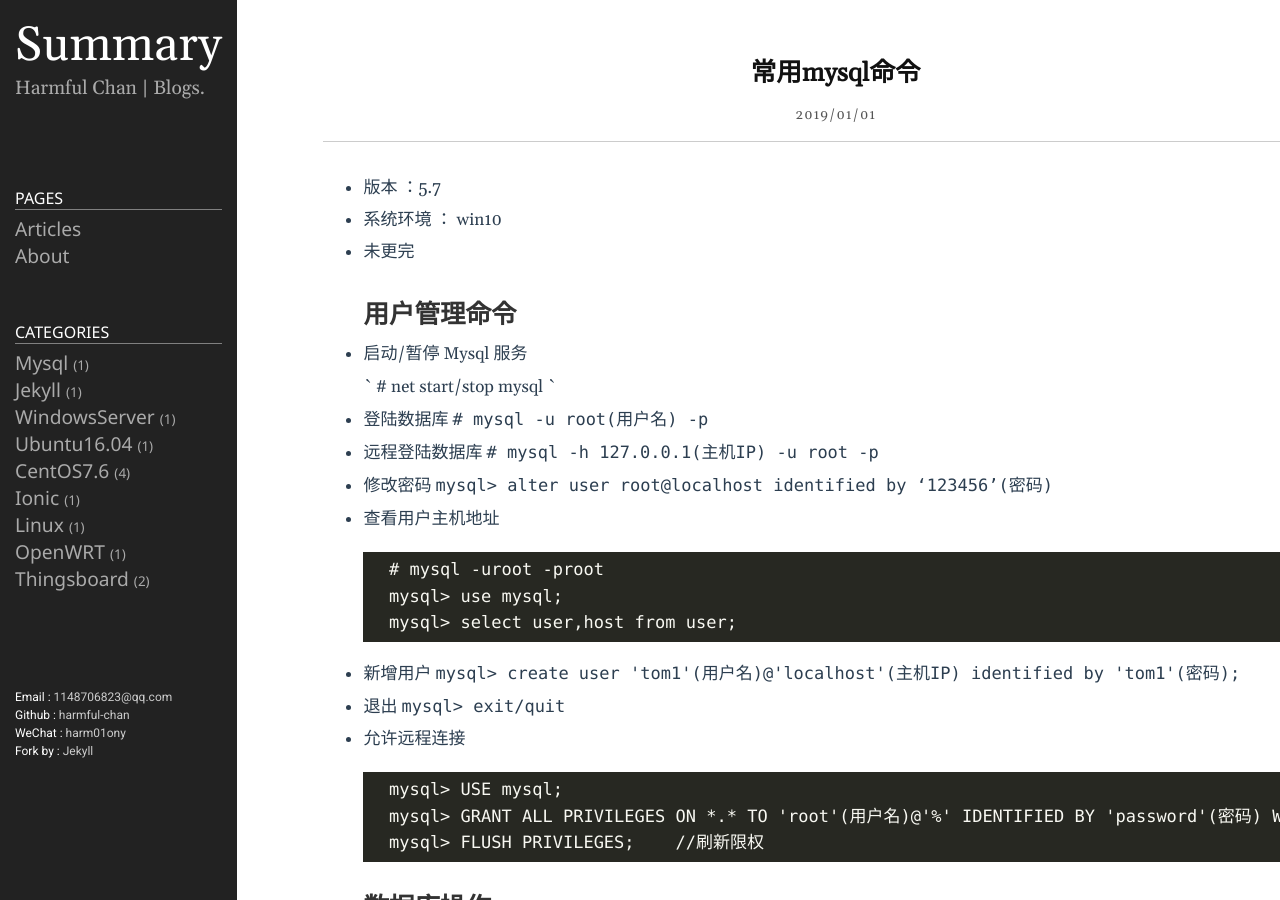
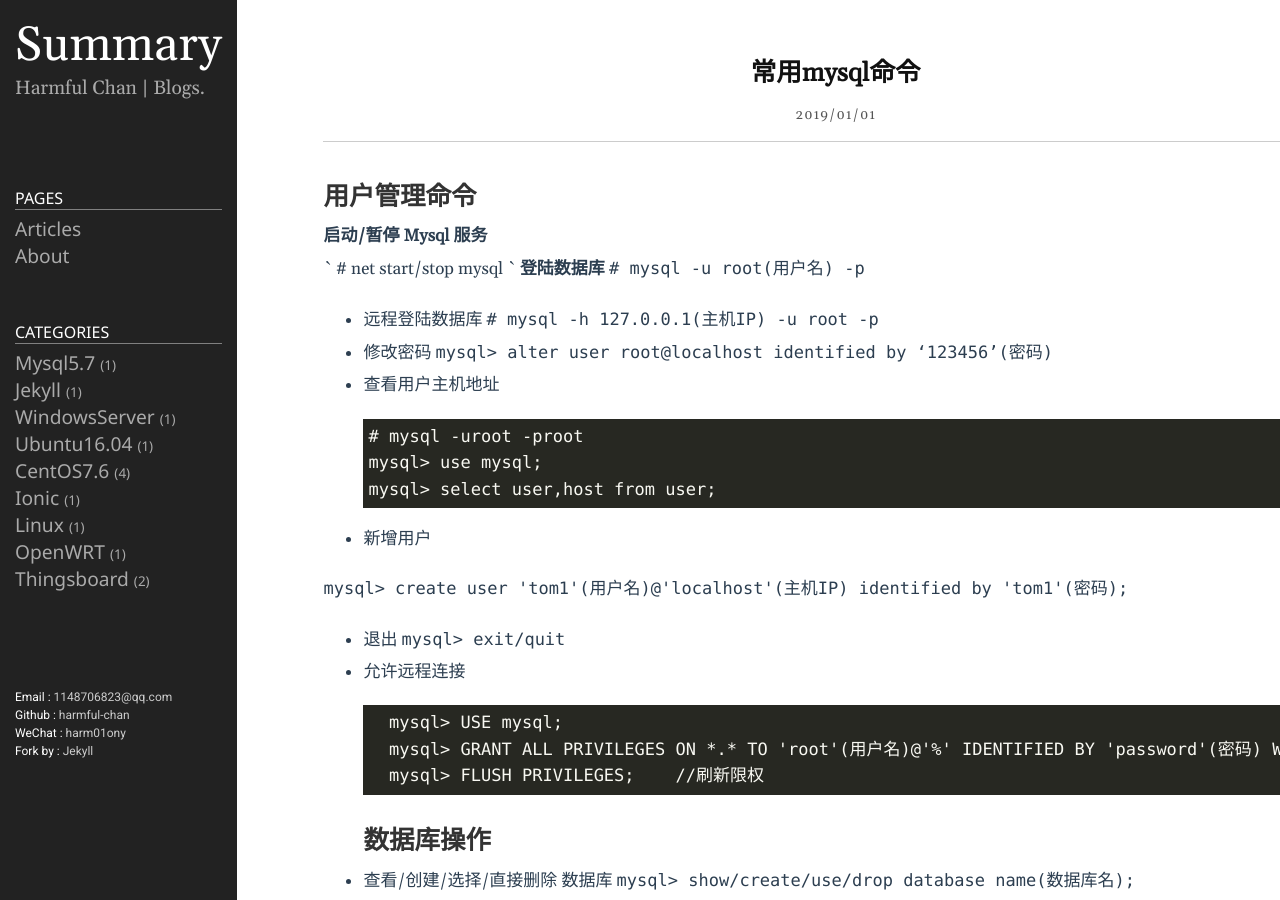
Before and after one commit to harmful-chan/pages, a Jekyll site: the page built from _posts/2019-01-01-常用mysql命令.md, in a window 1280 px wide and 900 px high. Built offline with Jekyll 4.4.1, drawn with Linux system fonts in a browser that asks for light colours.

Commit message:
_posts/2019-01-01-常用mysql命令.md updated from https://stackedit.io/

````diff
--- a/_posts/2019-01-01-常用mysql命令.md
+++ b/_posts/2019-01-01-常用mysql命令.md
@@ -2,27 +2,25 @@
 layout: post
 title: 常用mysql命令
 date: 2019-01-01 19:20:23 +0900
-category: Mysql
+category: Mysql5.7
 ---
-+ 版本 ：5.7
-+ 系统环境 ： win10
-+ 未更完
 ## 用户管理命令
-+ 启动/暂停 Mysql 服务
+**启动/暂停 Mysql 服务**
 ` # net start/stop mysql `
-+ 登陆数据库
+**登陆数据库**
 `# mysql -u root(用户名) -p`
 + 远程登陆数据库
 `# mysql -h 127.0.0.1(主机IP) -u root -p `
 + 修改密码
 `mysql> alter user root@localhost identified by ‘123456’(密码)`
 + 查看用户主机地址
-	```
-	# mysql -uroot -proot
-	mysql> use mysql;
-	mysql> select user,host from user;
-	```
+```
+# mysql -uroot -proot
+mysql> use mysql;
+mysql> select user,host from user;
+```
 + 新增用户
+
 `mysql> create user 'tom1'(用户名)@'localhost'(主机IP) identified by 'tom1'(密码);`
 + 退出
 `mysql> exit/quit`
````
Also changed, not shown: other parts of _posts/2019-01-01-常用mysql命令.md (+1 -1 lines).
